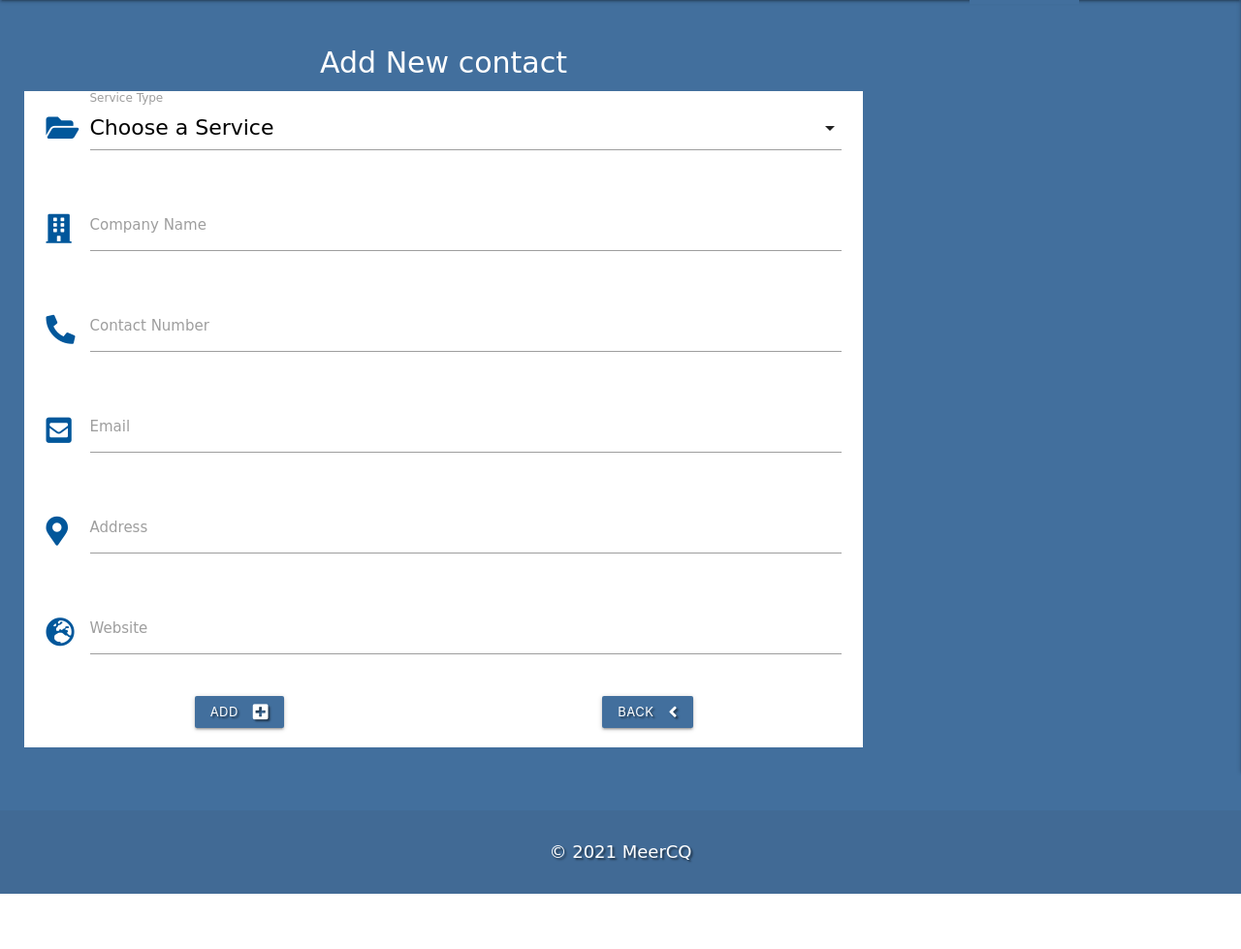
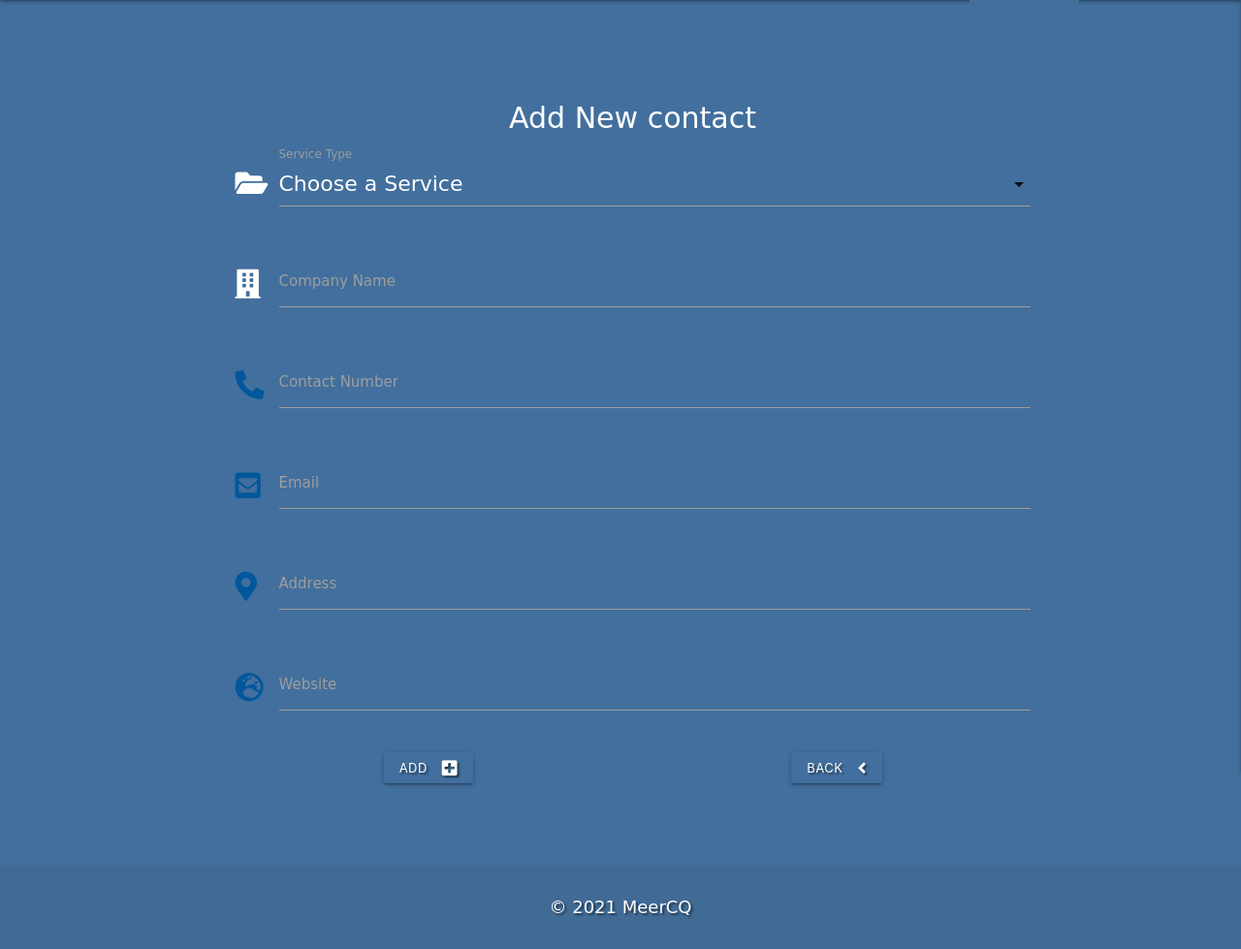
Before and after one commit to gomathishankar28/ms3_meercq, a Flask app: page /add_contact in a window 1280 px wide. Shown: the part 64-1043 px from the top of the page at 97% size. Before the commit the page ends 986 px from the top, so only its background shows below. Run offline with Flask 2, Linux system fonts and the light colour scheme; data that the repository does not hold is empty; some libraries are stand-ins or nearby versions; some web fonts are replaced.

Commit message:
added styles to add contact form

```diff
--- a/static/css/style.css
+++ b/static/css/style.css
@@ -5,13 +5,14 @@ body {
 	min-height: 100vh;
 	flex-direction: column;
 	font-family: 'Akaya Telivigala', cursive, sans-serif;
-	background-color: rgb(255 255 255 / 70%);
+	background-color: #426f9d;
 }
 input,
 	optgroup,
 	select,
 	textarea {
 		font-family: 'Akaya Telivigala', cursive, sans-serif;
+		color: white;
 	}
 main {
 	flex: 1 0 auto;
@@ -66,6 +67,7 @@ div#placeholder {
 .add_contact {
 	margin: 5px;
 	padding: 5px;
+	margin-left: 12px;
 }
 
 .form_label {
@@ -266,6 +268,9 @@ p {
 	.search_text {
 		font-size: 14px;
 	}
+	.fa-plus-square, .fa-angle-left {
+		display: none;
+	}
 }
 
 @media (min-width: 320px) {
@@ -321,6 +326,10 @@ p {
 	.reviews {
 		width: 300px;
 		margin-left: -10px!important
+	}
+	.add_contact, .edit_contact,
+	.add_review {
+		margin-left: 15px;
 	}
 }
 
@@ -388,6 +397,10 @@ p {
 	p {
 		font-size: 18px;
 	}
+	.add_contact, .edit_contact,
+	 .add_review {
+		margin-left: 25px;
+	}
 }
 
 @media (min-width: 768px) {
@@ -421,6 +434,10 @@ p {
 	.reviews {
 		width: 600px;
 		margin-left: -40px!important;
+	}
+	.add_contact,.edit_contact,
+	.add_review {
+		margin-left: 50px;
 	}
 }
 
@@ -466,10 +483,10 @@ p {
 		width: 300px;
 		margin-left: 5px!important;
 	}
-	.add_contact,
-	.edit_contact,
+
+	.add_contact,.edit_contact,
 	.add_review {
-		margin-top: 5% margin-left: 100px;
+		margin-left: 150px;
 	}
 }
 
@@ -507,6 +524,9 @@ p {
 	.add_contact,
 	.edit_contact,
 	.add_review {
-		margin-top: 5% margin-left: 200px;
+		margin-top: 5%;
+	}
+	.add_contact {
+	margin-left: 200px;
 	}
 }
--- a/templates/add_contact.html
+++ b/templates/add_contact.html
@@ -2,14 +2,14 @@
 {% block content %}
 <div class="container add_contact">
     <h4 class="center-align">Add New contact</h4>
-    <div class="row white">
+    <div class="row">
         <div class="col s12">
 
         <form class="col s12" method="POST" action="{{ url_for('add_contact') }}">
             <!-- service_type selection -->
             <div class="row">
                 <div class="input-field col s12">
-                    <i class="fas fa-folder-open prefix light-blue-text text-darken-4"></i>
+                    <i class="fas fa-folder-open prefix white-text"></i>
                     <select id="service_type" name="service_type" class="validate" required>
                         <option value="" disabled selected>Choose a Service</option>
                         {% for service in services %}
@@ -22,7 +22,7 @@
             <!-- task name -->
             <div class="row">
                 <div class="input-field col s12">
-                    <i class="fas fa-building prefix light-blue-text text-darken-4"></i>
+                    <i class="fas fa-building prefix white-text"></i>
                     <input id="company_name" name="company_name" minlength="5" maxlength="50" type="text" class="validate"
                         required>
                     <label for="comapany_name">Company Name</label>
```
Also changed, not shown: README.md.
